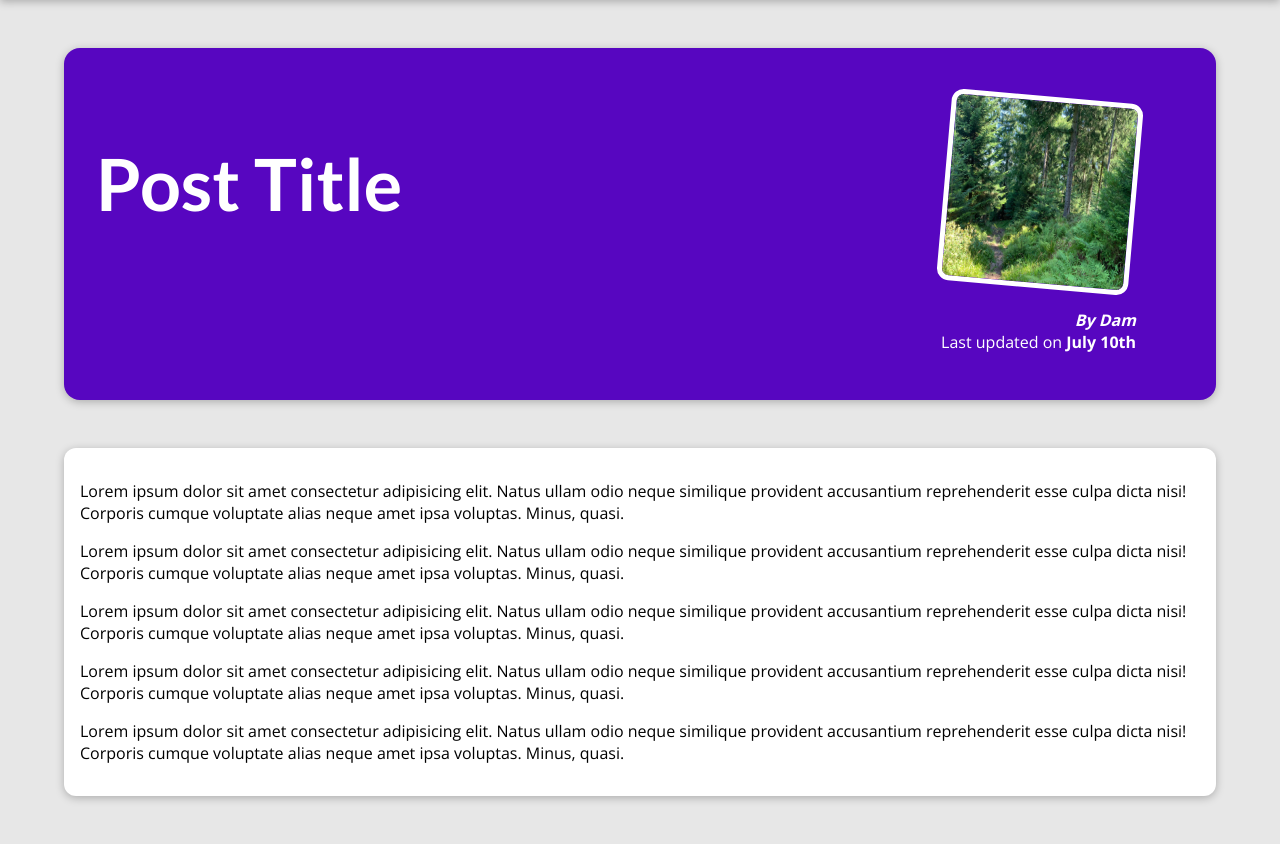
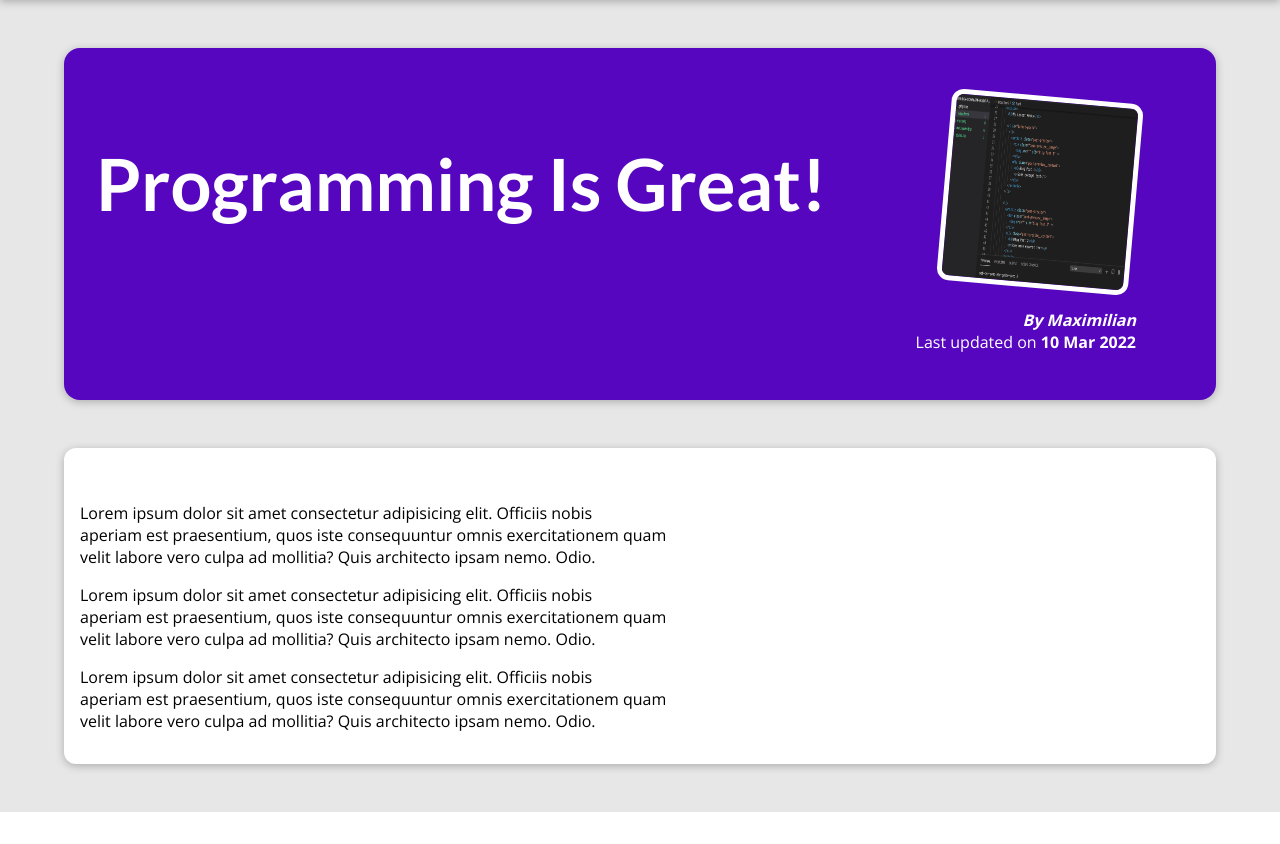
Before and after one commit to d4mp3/django-practical-guide-course, a Django app: page /blog/posts/programming-is-fun in a window 1280 px wide. Shown: the part 80-924 px from the top of the page. After the commit the page ends 892 px from the top, so only its background shows below. Run offline with Django 5.2, Linux system fonts and the light colour scheme.

Commit message:
add dummy data for posts

```diff
--- a/blog/templates/blog/post-detail.html
+++ b/blog/templates/blog/post-detail.html
@@ -2,7 +2,7 @@
 {% load static %}
 
 {% block title %}
-This Post Title
+{{ post.title }}
 {% endblock title %}
 
 {% block css_files %}
@@ -11,31 +11,17 @@ This Post Title
 
 {% block content %}
   <section id="summary">
-    <h2>Post Title</h2>
+    <h2>{{ post.title }}</h2>
     <article>
-      <img src="{% static 'blog/images/woods.jpg'%}" alt="Post Title">
-      <address>By Dam</address>
+      <img src="{% static 'blog/images/'|add:post.image %}" alt=" {{ post.title }}" />
+      <address>By {{ post.author }}</address>
       <div>
-        Last updated on <time datetime="">July 10th</time>
+        Last updated on <time>{{ post.date|date:"d M Y" }}</time>
       </div>
     </article>
   </section>
 
   <main>
-    <p>
-      Lorem ipsum dolor sit amet consectetur adipisicing elit. Natus ullam odio neque similique provident accusantium reprehenderit esse culpa dicta nisi! Corporis cumque voluptate alias neque amet ipsa voluptas. Minus, quasi.
-    </p>
-    <p>
-      Lorem ipsum dolor sit amet consectetur adipisicing elit. Natus ullam odio neque similique provident accusantium reprehenderit esse culpa dicta nisi! Corporis cumque voluptate alias neque amet ipsa voluptas. Minus, quasi.
-    </p>
-    <p>
-      Lorem ipsum dolor sit amet consectetur adipisicing elit. Natus ullam odio neque similique provident accusantium reprehenderit esse culpa dicta nisi! Corporis cumque voluptate alias neque amet ipsa voluptas. Minus, quasi.
-    </p>
-    <p>
-      Lorem ipsum dolor sit amet consectetur adipisicing elit. Natus ullam odio neque similique provident accusantium reprehenderit esse culpa dicta nisi! Corporis cumque voluptate alias neque amet ipsa voluptas. Minus, quasi.
-    </p>
-    <p>
-      Lorem ipsum dolor sit amet consectetur adipisicing elit. Natus ullam odio neque similique provident accusantium reprehenderit esse culpa dicta nisi! Corporis cumque voluptate alias neque amet ipsa voluptas. Minus, quasi.
-    </p>
+   {{ post.content|linebreaks }}
   </main>
 {% endblock content %}
--- a/blog/urls.py
+++ b/blog/urls.py
@@ -6,7 +6,7 @@ from . import views
 
 
 urlpatterns = [
-    path('', views.blog_page, name='blog-page'),
-    path('posts/', views.posts, name='posts-page'),
-    path('posts/<slug:slug>', views.post_detail, name='post-detail-page'),  #/post/my-first-post
+    path("", views.blog_page, name="blog-page"),
+    path("posts/", views.posts, name="posts-page"),
+    path("posts/<slug:slug>", views.post_detail, name="post-detail-page"),  #/post/my-first-post
 ]
--- a/blog/views.py
+++ b/blog/views.py
@@ -1,13 +1,94 @@
+from datetime import date
+
 from django.shortcuts import render
 
 
+all_posts = [
+    {
+        "slug": "hike-in-the-mountains",
+        "image": "mountains.jpg",
+        "author": "Maximilian",
+        "date": date(2021, 7, 21),
+        "title": "Mountain Hiking",
+        "excerpt": "There's nothing like the views you get when hiking in the mountains! And I wasn't even prepared for what happened whilst I was enjoying the view!",
+        "content": """
+          Lorem ipsum dolor sit amet consectetur adipisicing elit. Officiis nobis
+          aperiam est praesentium, quos iste consequuntur omnis exercitationem quam
+          velit labore vero culpa ad mollitia? Quis architecto ipsam nemo. Odio.
+
+          Lorem ipsum dolor sit amet consectetur adipisicing elit. Officiis nobis
+          aperiam est praesentium, quos iste consequuntur omnis exercitationem quam
+          velit labore vero culpa ad mollitia? Quis architecto ipsam nemo. Odio.
+
+          Lorem ipsum dolor sit amet consectetur adipisicing elit. Officiis nobis
+          aperiam est praesentium, quos iste consequuntur omnis exercitationem quam
+          velit labore vero culpa ad mollitia? Quis architecto ipsam nemo. Odio.
+        """
+    },
+    {
+        "slug": "programming-is-fun",
+        "image": "coding.jpg",
+        "author": "Maximilian",
+        "date": date(2022, 3, 10),
+        "title": "Programming Is Great!",
+        "excerpt": "Did you ever spend hours searching that one error in your code? Yep - that's what happened to me yesterday...",
+        "content": """
+          Lorem ipsum dolor sit amet consectetur adipisicing elit. Officiis nobis
+          aperiam est praesentium, quos iste consequuntur omnis exercitationem quam
+          velit labore vero culpa ad mollitia? Quis architecto ipsam nemo. Odio.
+
+          Lorem ipsum dolor sit amet consectetur adipisicing elit. Officiis nobis
+          aperiam est praesentium, quos iste consequuntur omnis exercitationem quam
+          velit labore vero culpa ad mollitia? Quis architecto ipsam nemo. Odio.
+
+          Lorem ipsum dolor sit amet consectetur adipisicing elit. Officiis nobis
+          aperiam est praesentium, quos iste consequuntur omnis exercitationem quam
+          velit labore vero culpa ad mollitia? Quis architecto ipsam nemo. Odio.
+        """
+    },
+    {
+        "slug": "into-the-woods",
+        "image": "woods.jpg",
+        "author": "Maximilian",
+        "date": date(2020, 8, 5),
+        "title": "Nature At Its Best",
+        "excerpt": "Nature is amazing! The amount of inspiration I get when walking in nature is incredible!",
+        "content": """
+          Lorem ipsum dolor sit amet consectetur adipisicing elit. Officiis nobis
+          aperiam est praesentium, quos iste consequuntur omnis exercitationem quam
+          velit labore vero culpa ad mollitia? Quis architecto ipsam nemo. Odio.
+
+          Lorem ipsum dolor sit amet consectetur adipisicing elit. Officiis nobis
+          aperiam est praesentium, quos iste consequuntur omnis exercitationem quam
+          velit labore vero culpa ad mollitia? Quis architecto ipsam nemo. Odio.
+
+          Lorem ipsum dolor sit amet consectetur adipisicing elit. Officiis nobis
+          aperiam est praesentium, quos iste consequuntur omnis exercitationem quam
+          velit labore vero culpa ad mollitia? Quis architecto ipsam nemo. Odio.
+        """
+    }
+]
+
+def get_date(post):
+    return post.get("date")
+
+
 def blog_page(request):
-    return render(request, 'blog/index.html')
+    sorted_posts = sorted(all_posts, key=get_date)
+    latest_posts = sorted_posts[-3:]
+    return render(request, "blog/index.html", {
+        "posts": latest_posts
+    })
 
 
 def posts(request):
-    return render(request, 'blog/all-posts.html')
+    return render(request, "blog/all-posts.html", {
+        "all_posts": all_posts
+    })
 
 
 def post_detail(request, slug):
-    return render(request, 'blog/post-detail.html')
+    identified_post = next(post for post in all_posts if post["slug"] == slug)
+    return render(request, "blog/post-detail.html", {
+        "post": identified_post
+    })
--- a/offbeat_map/urls.py
+++ b/offbeat_map/urls.py
@@ -18,6 +18,6 @@ from django.contrib import admin
 from django.urls import path, include
 
 urlpatterns = [
-    path('admin/', admin.site.urls),
-    path('blog/', include('blog.urls')),
+    path("admin/", admin.site.urls),
+    path("blog/", include("blog.urls")),
 ]
```
Also changed, not shown: blog/templates/blog/all-posts.html (+3 -7 lines), blog/templates/blog/includes/post.html (+4 -4 lines), blog/templates/blog/index.html (+3 -4 lines), blog/static/blog/images/mountains.jpg (added).
